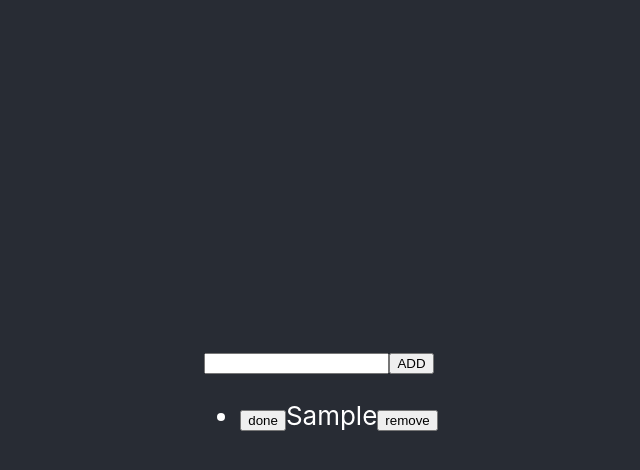
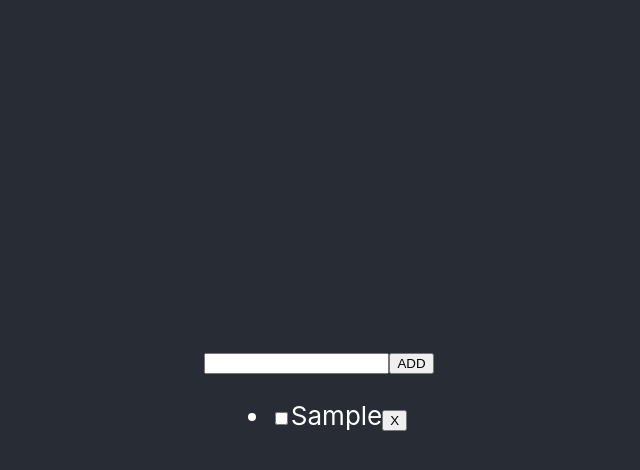
Before and after one commit to ba58ajbse/todo-redux, a React (Create React App) app: page / in a window 1280 px wide. Both pictures are taken after typing "Sample" into the empty fields and a click on the button "ADD". Shown: the top 470 px of the page, without its empty margins (321-961 px from the left). Built offline with nearby package versions, Linux system fonts and the light colour scheme.

Commit message:
Todoコンポーネントに分割

```diff
--- /dev/null
+++ b/src/components/Todo.js
@@ -0,0 +1,26 @@
+import React from 'react';
+import { useDispatch } from 'react-redux';
+import { removeTodo, toggleTodo } from '../actions/index';
+
+const Todo = ({todo}) => {
+  const dispatch = useDispatch();
+
+  return (
+    <li
+      key={todo.id}
+      className={todo.done ? "done" : ""}
+    >
+      <input
+        type="checkbox"
+        checked={todo.done}
+        onChange={() => dispatch(toggleTodo(todo.id))}
+      />
+      {todo.title}
+      <button
+        type="button"
+        onClick={() => dispatch(removeTodo(todo.id))}
+      >X</button>
+    </li>
+  )
+}
+export default Todo;
--- a/src/components/TodoList.js
+++ b/src/components/TodoList.js
@@ -1,34 +1,16 @@
 import React from 'react';
-import { useDispatch, useSelector } from 'react-redux';
-import { removeTodo, toggleTodo } from '../actions/index';
+import { useSelector } from 'react-redux';
+import Todo from './Todo';
 
 const TodoList = () => {
     const todos = useSelector(state => {
         return state;
     });
-    const dispatch = useDispatch();
-
-    const list = todos.map(todo => {
-        return (
-            <li
-                key={todo.id}
-                className={todo.done ? "done" : ""}
-            >
-                <button
-                    type="button"
-                    onClick={() => dispatch(toggleTodo(todo.id))}
-                >done</button>
-                {todo.title}
-                <button
-                    type="button"
-                    onClick={() => dispatch(removeTodo(todo.id))}
-                >remove</button>
-            </li>
-            )
-        })
 
     return (
-        <ul>{list}</ul>
+        <ul>
+            {todos.map(todo => <Todo key={todo.id} todo={todo} />)}
+        </ul>
     )
 }
 
```
Also changed, not shown: src/actions/index.js (line endings or trailing spaces), src/reducers/index.js (line endings or trailing spaces).
